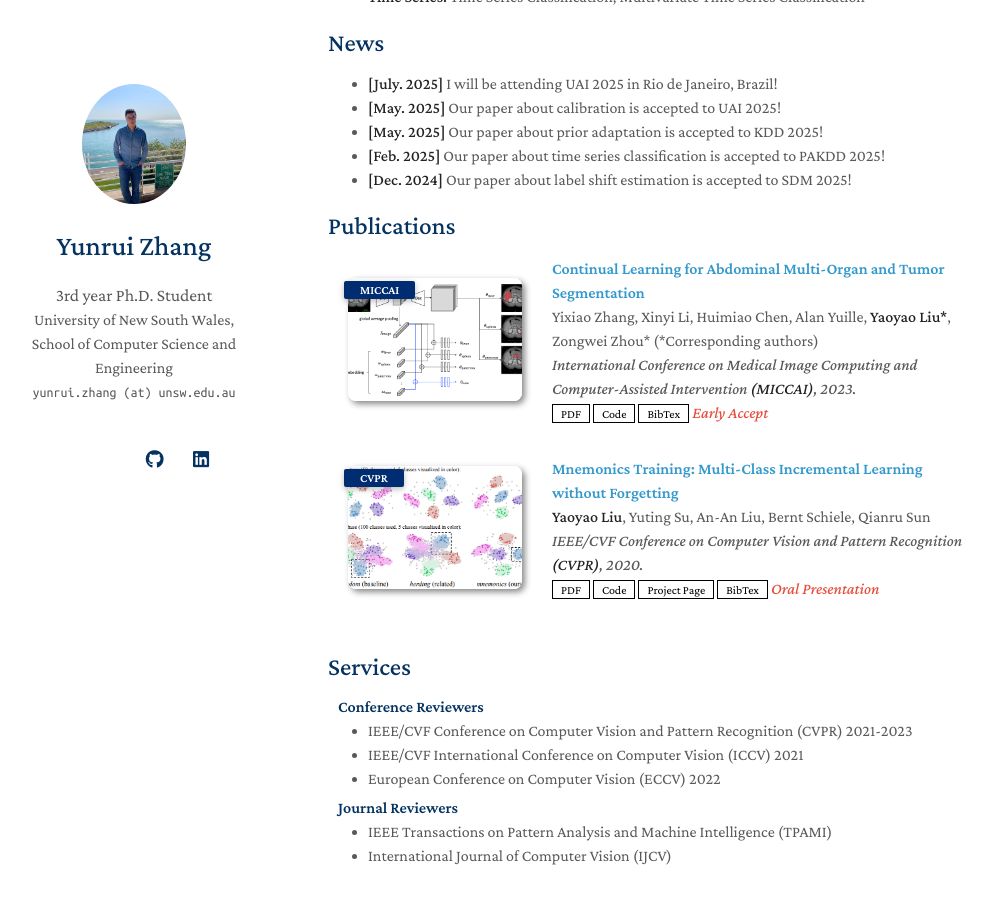
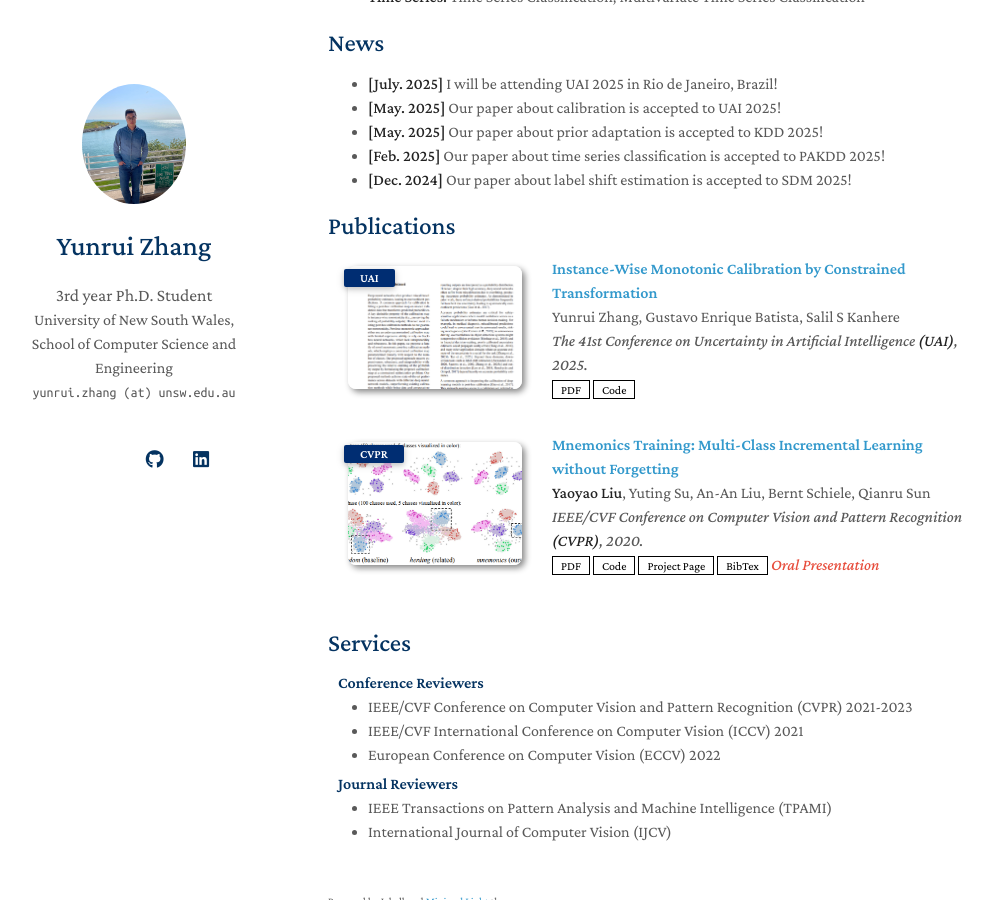
Before and after one commit to YunruiZhang/yunruizhang.github.io, a Jekyll site: the page built from index.md, in a window 1280 px wide and 900 px high, scrolled down 422 px. Shown: the whole window, without its empty margins (142-1135 px from the left). Built offline with Jekyll 4.4.1, drawn with Linux system fonts in a browser that asks for light colours; a style sheet for code colours, icons or effects is not loaded; our own code applies the rules of GitHub Pages for plain Markdown files.

Commit message:
yunrui zhang

```diff
--- a/_data/publications.yml
+++ b/_data/publications.yml
@@ -1,14 +1,12 @@
 main:
 
-  - title: Continual Learning for Abdominal Multi-Organ and Tumor Segmentation
-    authors: Yixiao Zhang, Xinyi Li, Huimiao Chen, Alan Yuille, <strong>Yaoyao Liu*</strong>, Zongwei Zhou* (*Corresponding authors)
-    conference_short: MICCAI
-    conference: International Conference on Medical Image Computing and Computer-Assisted Intervention <strong>(MICCAI)</strong>, 2023.
-    pdf: https://arxiv.org/pdf/2306.00988.pdf
-    code: https://github.com/MrGiovanni/ContinualLearning
-    bibtex: https://bib.yliu.me/MICCAI23.txt
-    image: ./assets/img/teaser_example_2.png
-    notes: Early Accept
+  - title: Instance-Wise Monotonic Calibration by Constrained Transformation
+    authors: Yunrui Zhang, Gustavo Enrique Batista, Salil S Kanhere
+    conference_short: UAI
+    conference: The 41st Conference on Uncertainty in Artificial Intelligence <strong>(UAI)</strong>, 2025.
+    pdf: https://openreview.net/pdf?id=SxF5SllSqO
+    code: https://github.com/YunruiZhang/Calibration-by-Constrained-Transformation
+    image: ./assets/img/UAI25_tea.png
 
   - title: "Mnemonics Training: Multi-Class Incremental Learning without Forgetting"
     authors: <strong>Yaoyao Liu</strong>, Yuting Su, An-An Liu, Bernt Schiele, Qianru Sun
```
Also changed, not shown: assets/img/UAI25_tea.png (added).
